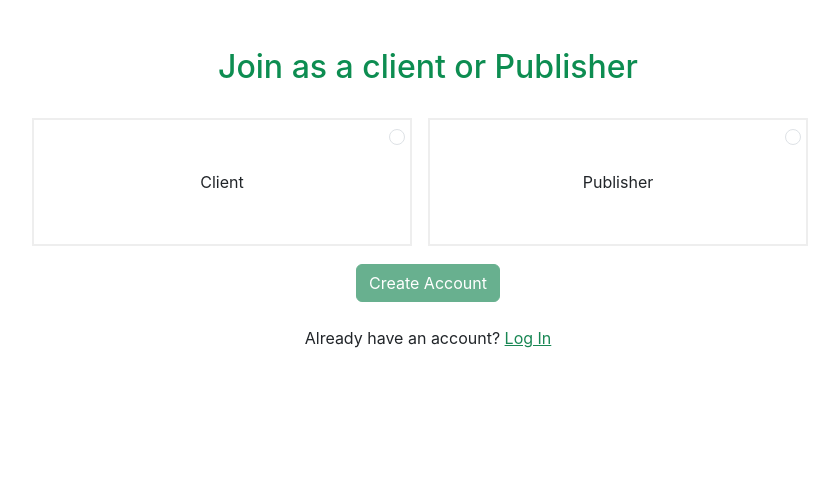
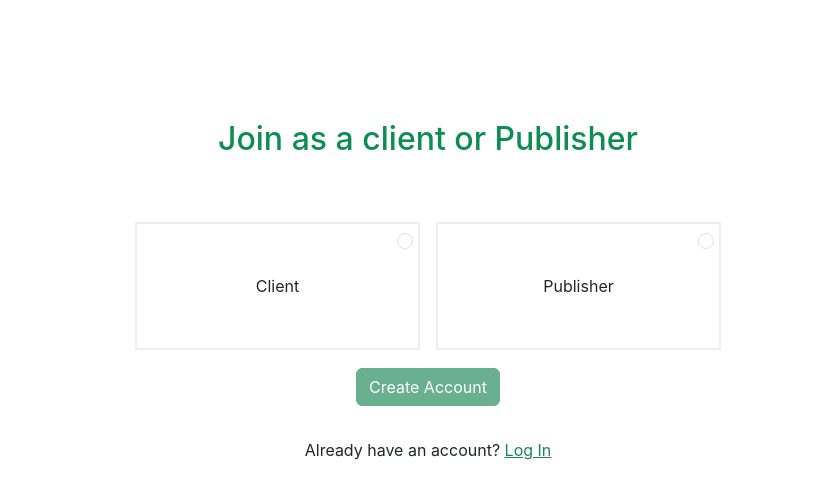
Before and after one commit to MohamedSalahdj/Book-Store-React, a React (Create React App) app in the folder bookstore/: page / in a window 1280 px wide. Shown: the top 498 px of the page, without its empty margins (212-1051 px from the left). Built offline with nearby package versions, Linux system fonts and the light colour scheme.

Commit message:
added certificate filed to publisher upload it

```diff
--- a/bookstore/src/Pages/ClientSelect/ClientSelectComponent.js
+++ b/bookstore/src/Pages/ClientSelect/ClientSelectComponent.js
@@ -21,15 +21,15 @@ function ClientSelectComponent(){
 
     return(
         <>
-            <h2 className="text-center mt-5">Join as a client or Publisher</h2>
+            <h2 className="text-center" style={{"margin-top":"120px"}}>Join as a client or Publisher</h2>
             <div className="container">
                 <div className="row justify-content-center mt-3 text-center">
-                        <div className="form-check col-lg-4 col-md-5 col-sm-10 me-lg-3 me-md-3 mt-sm-3 user-type" onClick= {(e) => handleRadioSelect(e)} >
+                        <div className="form-check col-lg-3 col-md-5 col-sm-9 me-lg-3 me-md-3 mx-sm-3 mt-sm-5 user-type" onClick= {(e) => handleRadioSelect(e)} >
                                 <input className="form-check-input select-icon" type="radio" name="flexRadioDefault"  value='client' onClick= {(e) => handleRadioSelect(e)}/>
                                     Client
                         </div>
 
-                        <div className="form-check col-lg-4 col-md-5 col-sm-10 me-lg-3 me-md-3 mt-sm-3 user-type" onClick= {(e) => handleRadioSelect(e)}>
+                        <div className="form-check col-lg-3 col-md-5 col-sm-9 me-lg-3 me-md-3 mt-sm-5 user-type" onClick= {(e) => handleRadioSelect(e)}>
                             <input className="form-check-input select-icon" type="radio" name="flexRadioDefault"  value='publisher' onClick= {(e) => handleRadioSelect(e)}/>
                                 Publisher
                         </div>
@@ -38,7 +38,7 @@ function ClientSelectComponent(){
             <div className='d-flex justify-content-center'>
                 {userType == '' ? <p className='btn btn-success mt-3 disabled'>Create Account</p> : <Link to={`/Register/${userType}`} className='btn btn-success mt-3'>Join as a {userType}</Link> }
             </div>
-            <p className="text-center mt-2"> Already have an account? <Link  className='text-success' to='#' >Log In</Link></p>
+            <p className="text-center mt-3"> Already have an account? <Link  className='text-success' to='#' >Log In</Link></p>
         </>
     )
 }
--- a/bookstore/src/Pages/Register/RegisterComponent.js
+++ b/bookstore/src/Pages/Register/RegisterComponent.js
@@ -8,7 +8,8 @@ function RegitserComponent(){
         lastName : "",
         email : "",
         password : "",
-        mobileNumber : ""
+        mobileNumber : "",
+        certificate : ""
     })
 
     const [registerFormErrors, setRegisterFormErrors] = useState({
@@ -17,7 +18,9 @@ function RegitserComponent(){
         emailError : "",
         userNameError : "",
         passwordError1 : "",
-        passwordError2 : ""
+        passwordError2 : "",
+        mobileNumberError : "",
+        certificateError : ""
     })
 
     const [passwordType, setPasswordType] = useState("password")
@@ -119,7 +122,7 @@ return (
     </div>
     <div className="container mb-5">
         <div className="col-lg-6 col-md-10 col-sm-10 p-4 mt-2 mx-auto border bg-white rounded">
-            <form >
+            <form method="POST">
             {/* Names */}
             <div className="d-flex justify-content-between">
                 {/* First Name */}
@@ -184,6 +187,17 @@ return (
                 <MessageErrorComponent classErrorMessage={registerFormErrors.passwordError2 == "password don't match" ? "danger" : "success"} messageError={registerFormErrors.passwordError2} />
             </div>
 
+            {/* Crtificate of user is a puplisher */}
+            {userType.userType == 'publisher' &&
+                <div className="mb-3">
+                        <label for="formFileSm" class="form-label">Upload Certificate</label>
+                        <input className="form-control form-control-sm" id="formFileSm" type="file" name='certificate'
+                        onChange={(e)=> changeFormData(e)}
+                        />
+                    </div>
+            }
+
+
             <button type="submit" className="btn btn-success w-100 btn-form">Register</button>
 
             <div className="mt-3 ">
```
